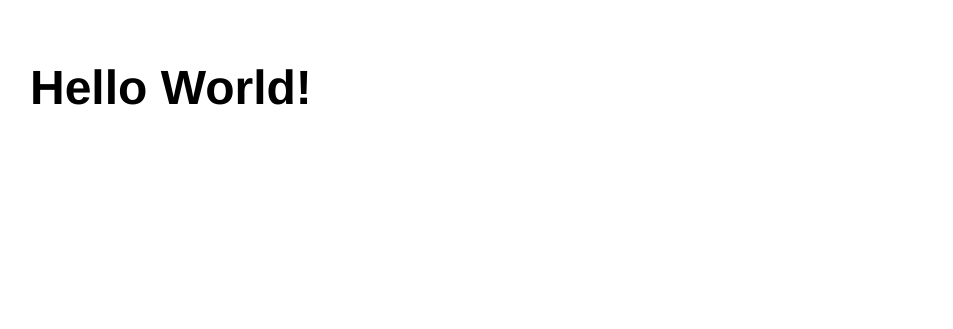
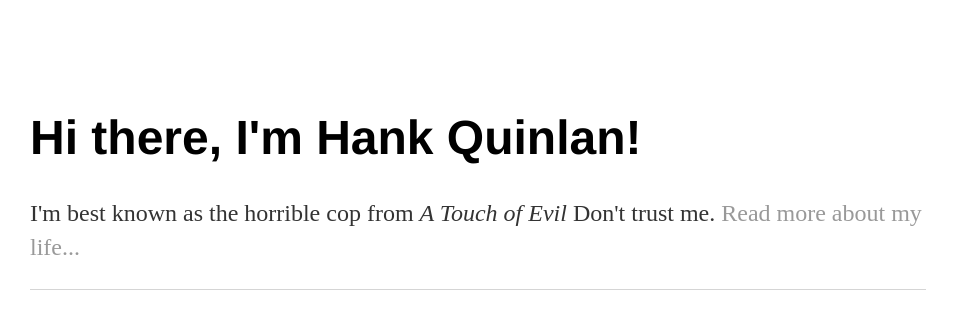
Before and after one commit to unimp/unimp.github.io, a Jekyll site: the page built from index.html, in a window 1280 px wide. Shown: the top 329 px of the page, without its empty margins (162-1115 px from the left). Built offline with Jekyll 4.4.1, drawn with Linux system fonts in a browser that asks for light colours.

Commit message:
Update index.html

```diff
--- a/index.html
+++ b/index.html
@@ -1,10 +1,8 @@
-<!doctype html>
-<html>
-  <head>
-    <title>Unimp</title>
-    <link rel="stylesheet" type="text/css" href="/css/main.css">
-  <head>
-  <body>
-    <h1>Hello World!<h1>
-  </body>
-</html>
+---
+layout: default
+title: Hank Quinlan, Horrible Cop
+---
+<div class="blurb">
+	<h1>Hi there, I'm Hank Quinlan!</h1>
+	<p>I'm best known as the horrible cop from <em>A Touch of Evil</em> Don't trust me. <a href="/about">Read more about my life...</a></p>
+</div><!-- /.blurb -->
```
